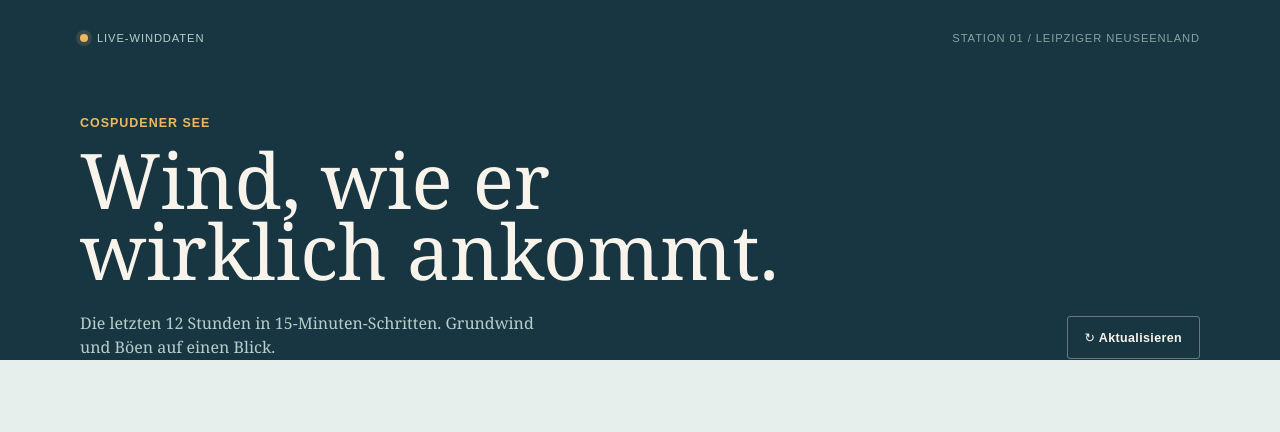
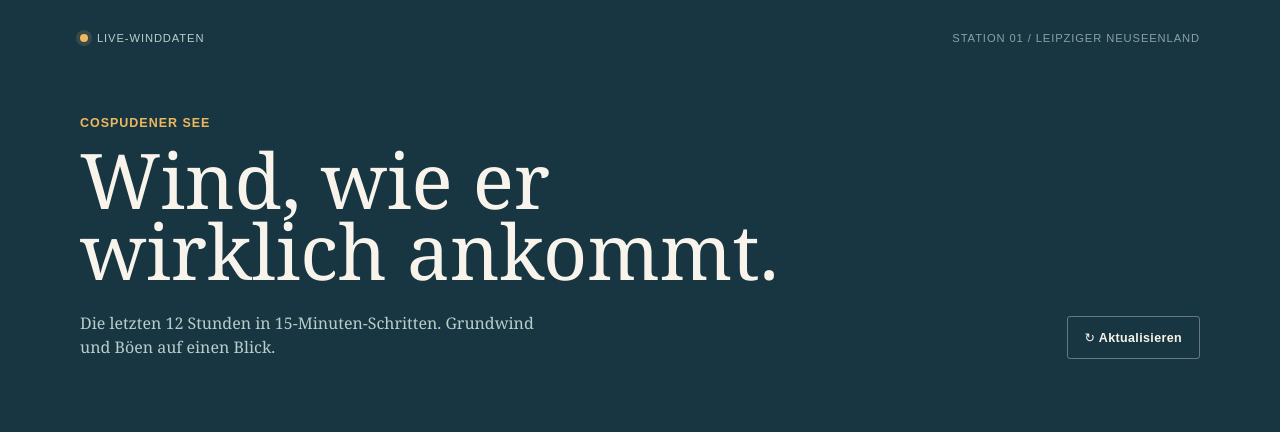
Before and after one commit to KCosinus/Wing-Foil-App, a website: page public/index.html in a window 1280 px wide. Shown: the top 432 px of the page. Drawn offline with nearby package versions, Linux system fonts and the light colour scheme; no server answers.

Commit message:
Verbessere Abstand im Seitenkopf

```diff
--- a/public/style.css
+++ b/public/style.css
@@ -11,11 +11,19 @@ body { margin: 0; min-height: 100vh; background: #e6efec; }
 
 .dashboard {
     min-height: 100vh;
-    background: linear-gradient(180deg, #183642 0 360px, #e6efec 360px 100%);
+    background: #e6efec;
 }
 
 .hero, .content { width: min(1120px, calc(100% - 40px)); margin: 0 auto; }
-.hero { padding: 32px 0 76px; color: #f8f4ec; }
+.hero { position: relative; padding: 32px 0 76px; color: #f8f4ec; }
+.hero::before {
+    position: absolute;
+    z-index: 0;
+    inset: 0 calc((min(1120px, 100vw - 40px) - 100vw) / 2);
+    content: '';
+    background: #183642;
+}
+.hero > * { position: relative; z-index: 1; }
 .hero-topline, .hero-content, .section-heading {
     display: flex; align-items: center; justify-content: space-between; gap: 24px;
 }
@@ -41,7 +49,7 @@ button {
 button:hover { color: #183642; background: #edb85f; border-color: #edb85f; }
 button:disabled { cursor: wait; opacity: 0.6; }
 
-.content { padding-bottom: 64px; }
+.content { padding-top: 30px; padding-bottom: 64px; }
 .section-heading { margin-bottom: 18px; }
 .section-kicker { margin-bottom: 6px; color: #0c7182; font: 700 0.7rem Arial, sans-serif; letter-spacing: 0.1em; text-transform: uppercase; }
 h2 { margin: 0; font-size: 2rem; font-weight: 400; }
@@ -90,6 +98,7 @@ td.gust-value { color: #d65f36; font-weight: 700; }
 @media (max-width: 700px) {
     .hero, .content { width: min(100% - 24px, 1120px); }
     .hero { padding-top: 24px; padding-bottom: 52px; }
+    .content { padding-top: 24px; }
     .hero-topline { align-items: start; flex-direction: column; gap: 12px; margin-bottom: 54px; }
     .hero-content, .section-heading { align-items: start; flex-direction: column; gap: 18px; }
     .hero-content button { width: 100%; }
```
